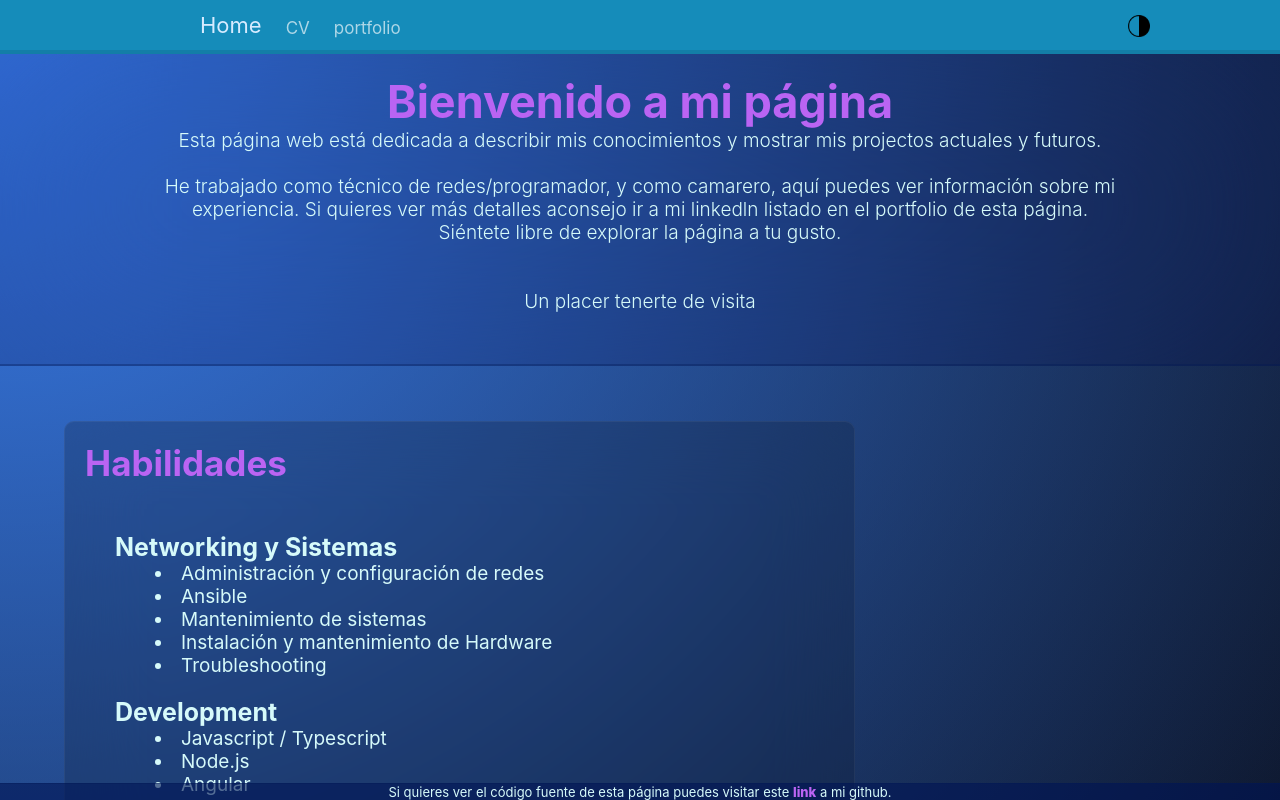
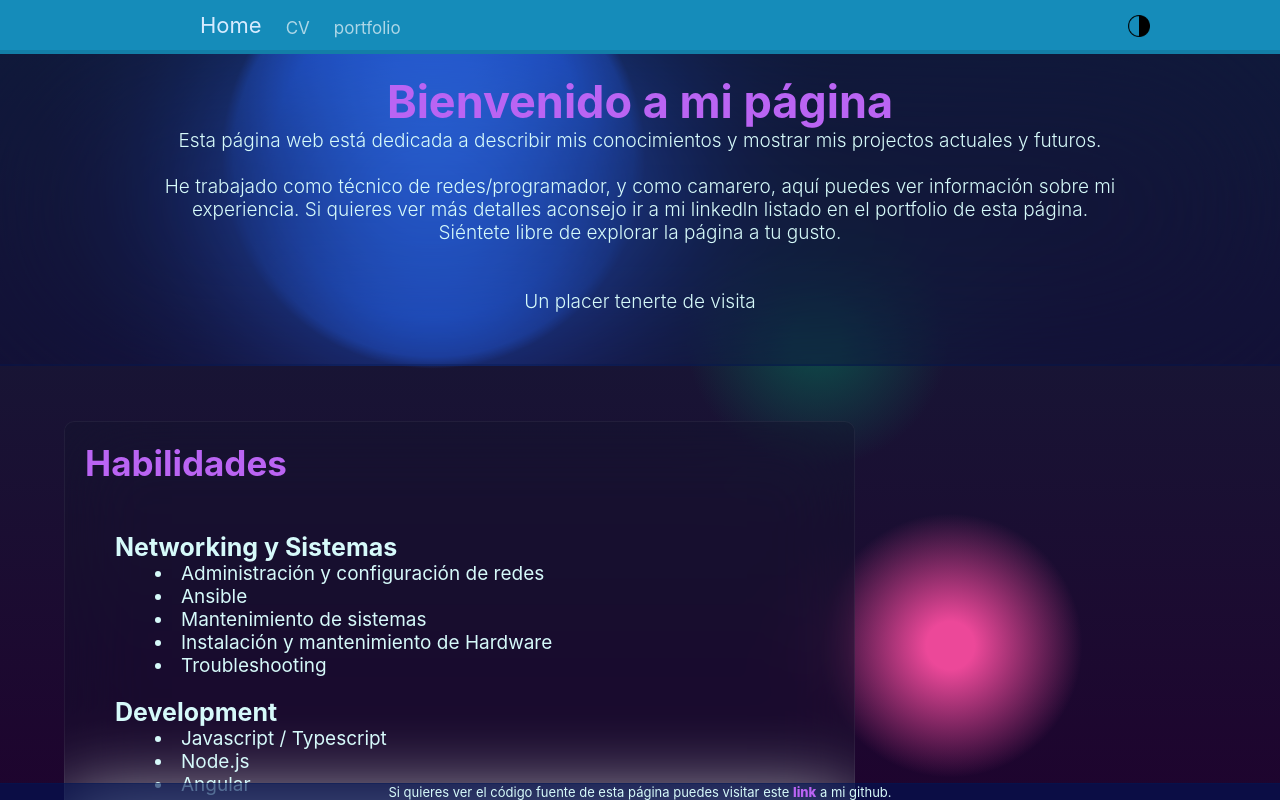
Before and after one commit to miler2/my_angular_page, an Angular app: page / in a window 1280 px wide. Shown: the top 800 px of the page. Built offline with nearby package versions, Linux system fonts and the light colour scheme.

Commit message:
I have added the basics of the lava lamp, but no stretch, or interaction with blobs

```diff
--- a/src/app/app.component.html
+++ b/src/app/app.component.html
@@ -1,2 +1,3 @@
 <app-navbar></app-navbar>
+<app-lava-lamp-background></app-lava-lamp-background>
 <router-outlet/>
--- a/src/app/app.component.ts
+++ b/src/app/app.component.ts
@@ -2,6 +2,7 @@ import { Component } from '@angular/core';
 import { RouterOutlet } from '@angular/router';
 import { NavbarComponent } from './components/navbar/navbar.component';
 import { DeviceDetectionService } from './services/device-detection.service';
+import { LavaLampBackgroundComponent } from "./lava-lamp-background/lava-lamp-background.component";
 
 @Component({
   selector: 'app-root',
@@ -9,7 +10,8 @@ import { DeviceDetectionService } from './services/device-detection.service';
   imports: [
     RouterOutlet,
     NavbarComponent,
-  ],
+    LavaLampBackgroundComponent
+],
   templateUrl: './app.component.html',
   // styleUrl: './app.component.css'
 })
--- /dev/null
+++ b/src/app/lava-lamp-background/lava-lamp-background.component.css
@@ -0,0 +1,21 @@
+:host {
+    position: fixed;        /* Pins background relative to viewport, not to parent */
+    inset: 0;               /* Stretches element to fill entire vewport, it's short for (top: 0; right: 0; bottom: 0; left: 0;) */
+    z-index: -1;            /* Not required, but here to make sure this stays behind all other elements */
+    pointer-events: none;   /* Not required, but here to make sure the mouse is able to click every button and link properly */
+
+    --x1: 20%;
+    --y1: 20%;
+    --x2: 80%;
+    --y2: 80%;
+
+    background:
+        radial-gradient(circle 50vh at var(--x1) var(--y1),
+            #3b82f6 0%,           /* center */
+            #2563eb 40%,          /* darker edges */
+            rgba(37,99,235,0.6) 50%, /* fade */
+            transparent 53%),
+        radial-gradient(circle 30vh at var(--x2) var(--y2), #ec4899 10%, transparent 55%),
+        radial-gradient(circle 30vh at var(--x3) var(--y3), #0f4446 10%, transparent 55%),
+        linear-gradient(180deg, #13223a, #1e042e);
+}
--- /dev/null
+++ b/src/app/lava-lamp-background/lava-lamp-background.component.html
@@ -0,0 +1 @@
+<p>lava-lamp-background works!</p>
--- /dev/null
+++ b/src/app/lava-lamp-background/lava-lamp-background.component.ts
@@ -0,0 +1,59 @@
+import { AfterViewInit, Component, OnDestroy, ElementRef } from '@angular/core';
+
+interface LavaBlob {
+  x: number;
+  y: number;
+  vx: number;
+  vy: number;
+}
+
+@Component({
+  selector: 'app-lava-lamp-background',
+  standalone: true,
+  imports: [],
+  templateUrl: './lava-lamp-background.component.html',
+  styleUrl: './lava-lamp-background.component.css'
+})
+export class LavaLampBackgroundComponent implements AfterViewInit, OnDestroy {
+  private lava_blobs: LavaBlob[] = [
+    { x: 20, y: 20, vx: 0.09, vy: 0.02 },
+    { x: 80, y: 80, vx: -0.04, vy: -0.015 },
+    { x: 70, y: 50, vx: -0.02, vy: -0.015 }
+  ];
+
+  private rafId?: number;
+
+  constructor(private el: ElementRef<HTMLElement>){}
+
+  ngAfterViewInit(): void {
+    this.animate();
+  }
+
+  ngOnDestroy(): void {
+    if (this.rafId) {
+      cancelAnimationFrame(this.rafId);
+    }
+  }
+
+  private animate = (): void => {
+    this.lava_blobs.forEach((b, i) => {
+      b.vx += (Math.random() - 0.5) * 0.01;
+      b.vy += (Math.random() - 0.5) * 0.01;
+
+      b.vx *= 0.995;
+      b.vy *= 0.995;
+
+
+      b.x += b.vx;
+      b.y += b.vy;
+
+      if (b.x < 10 || b.x > 90) b.vx *= -1;
+      if (b.y < 10 || b.y > 90) b.vy *= -1;
+
+      this.el.nativeElement.style.setProperty(`--x${i + 1}`, `${b.x}%`);
+      this.el.nativeElement.style.setProperty(`--y${i + 1}`, `${b.y}%`);
+    });
+
+    this.rafId = requestAnimationFrame(this.animate);
+  };
+}
--- a/src/app/styles/styles.css
+++ b/src/app/styles/styles.css
@@ -14,12 +14,12 @@
     --emphasis-color-rgb: 0, 0, 0;
 
     /* BODY (general values) */
-    --body-background:
+    /* --body-background:
         radial-gradient(circle at top left, #3b82f6, transparent 40%),
         radial-gradient(circle at bottom right, #ec4899, transparent 40%),
         linear-gradient(180deg, #bebebe, #bebebe);
 
-        min-height: 100vh;
+        min-height: 100vh; */
 
     /* LANDPAGE */
     --landpage-main_text-color: #000;
@@ -32,12 +32,12 @@
     --emphasis-color-rgb: 255, 255, 255;
 
     /* BODY (general values) */
-    --body-background:
+    /* --body-background:
         radial-gradient(circle at top left, #3b82f6, transparent 40%),
         radial-gradient(circle at bottom right, #ec4899, transparent 40%),
         linear-gradient(180deg, #0f172a, #020617);
 
-        min-height: 100vh;
+        min-height: 100vh; */
 
     /* LANDPAGE */
     --main_text-color: rgb(186, 100, 243);
@@ -130,6 +130,12 @@ body{
     /* Style */
     font-family: var(--font-family);
     background: var(--body-background);
+
+    /* Lava-Lamp */
+    --x1: 20%;
+    --y1: 20%;
+    --x2: 80%;
+    --y2: 80%;
 }
 
 h1{
```
Also changed, not shown: 1 other file (tests, documents, lock files or other folders).
